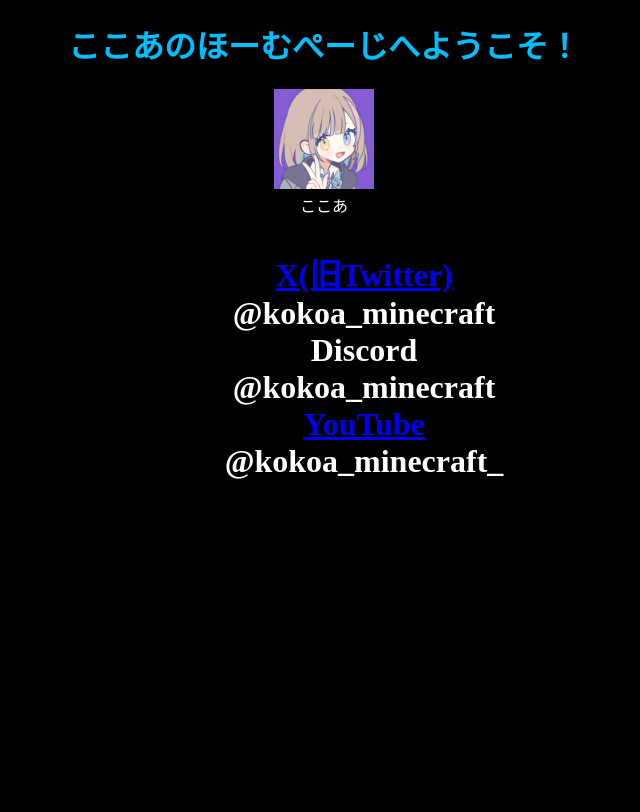
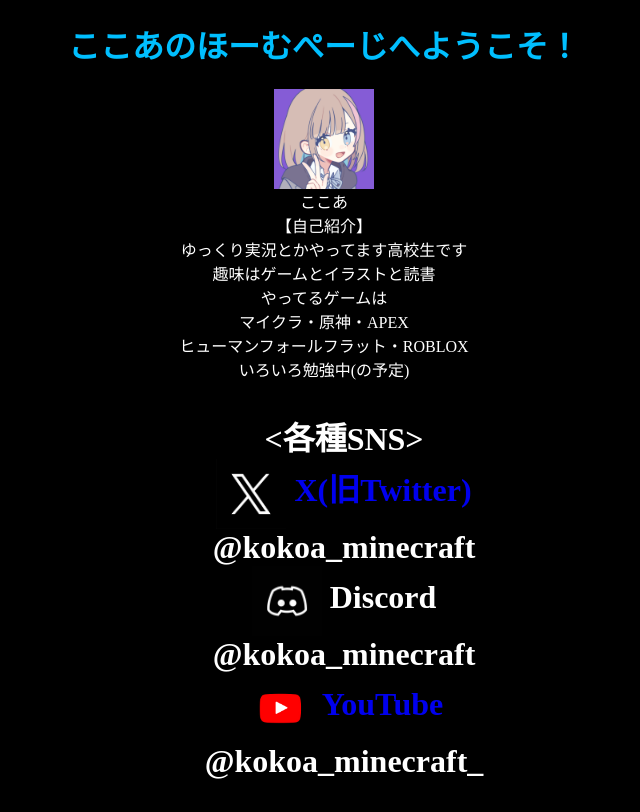
Before and after one commit to kokoaminecraft/kokoaminecraft.github.io, a plain HTML site: page index.html in a window 1280 px wide. Shown: the whole page, without its empty margins (316-956 px from the left). Drawn offline with Linux system fonts and the light colour scheme.

Commit message:
Update index.html

```diff
--- a/index.html
+++ b/index.html
@@ -12,6 +12,18 @@
     .center {
         text-align: center;
     }
+    /* リスト項目のマーカーを非表示にする */
+    ul {
+        list-style-type: none;
+    }
+    /* 画像の垂直方向の配置を中央揃えにする */
+    img {
+        vertical-align: middle;
+    }
+    /* リンクの下線を非表示にする */
+    a {
+        text-decoration: none;
+    }
 </style>
 </head>
 <body>
@@ -23,23 +35,40 @@
         </a>
         <br>
         ここあ
+        <br>
+        【自己紹介】
+        <br>
+        ゆっくり実況とかやってます高校生です
+        <br>
+        趣味はゲームとイラストと読書
+        <br>
+        やってるゲームは<br>マイクラ・原神・APEX<br>ヒューマンフォールフラット・ROBLOX
+        <br>いろいろ勉強中(の予定)
     </p>
 
     <h1>
-        <ol>
-            <ul>
+        <ul>
+            <各種SNS>
+            <li>
+                <a href="https://twitter.com/kokoa_minecraft" target="_blank">
+                    <img src="Xアイコン.png" width="70" height="70" alt="Twitter">
+                </a>
                 <a href="https://twitter.com/kokoa_minecraft" target="_blank">X(旧Twitter)</a>
                 <br>@kokoa_minecraft
-            </ul>
-        <ul>
+            </li>
+            <li>
+                <img src="Discordアイコン.png" width="70" height="70" alt="Discord">
                 Discord
                 <br>@kokoa_minecraft
-         </ul>
-        <ul>
+            </li>
+            <li>
+                <a href="https://www.youtube.com/channel/UC-urRv1i5pLEckOwEoEjJgg" target="_blank">
+                    <img src="YouTubeアイコン.png" width="70" height="70" alt="YouTube">
+                </a>
                 <a href="https://www.youtube.com/channel/UC-urRv1i5pLEckOwEoEjJgg" target="_blank">YouTube</a>
                 <br>@kokoa_minecraft_
-            </ul>
-        </ol>
+            </li>
+        </ul>
     </h1>
 </div>
 </body>
```
